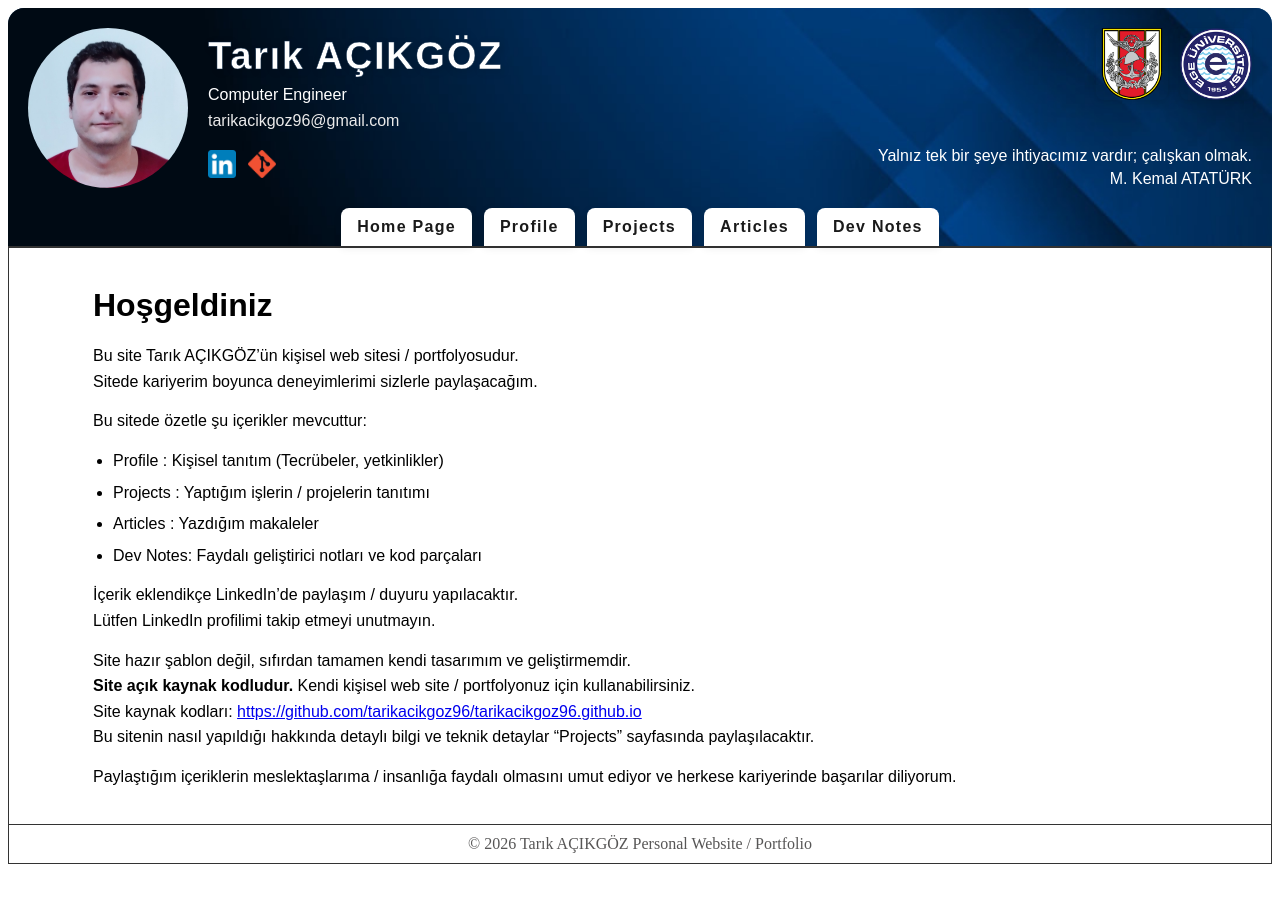
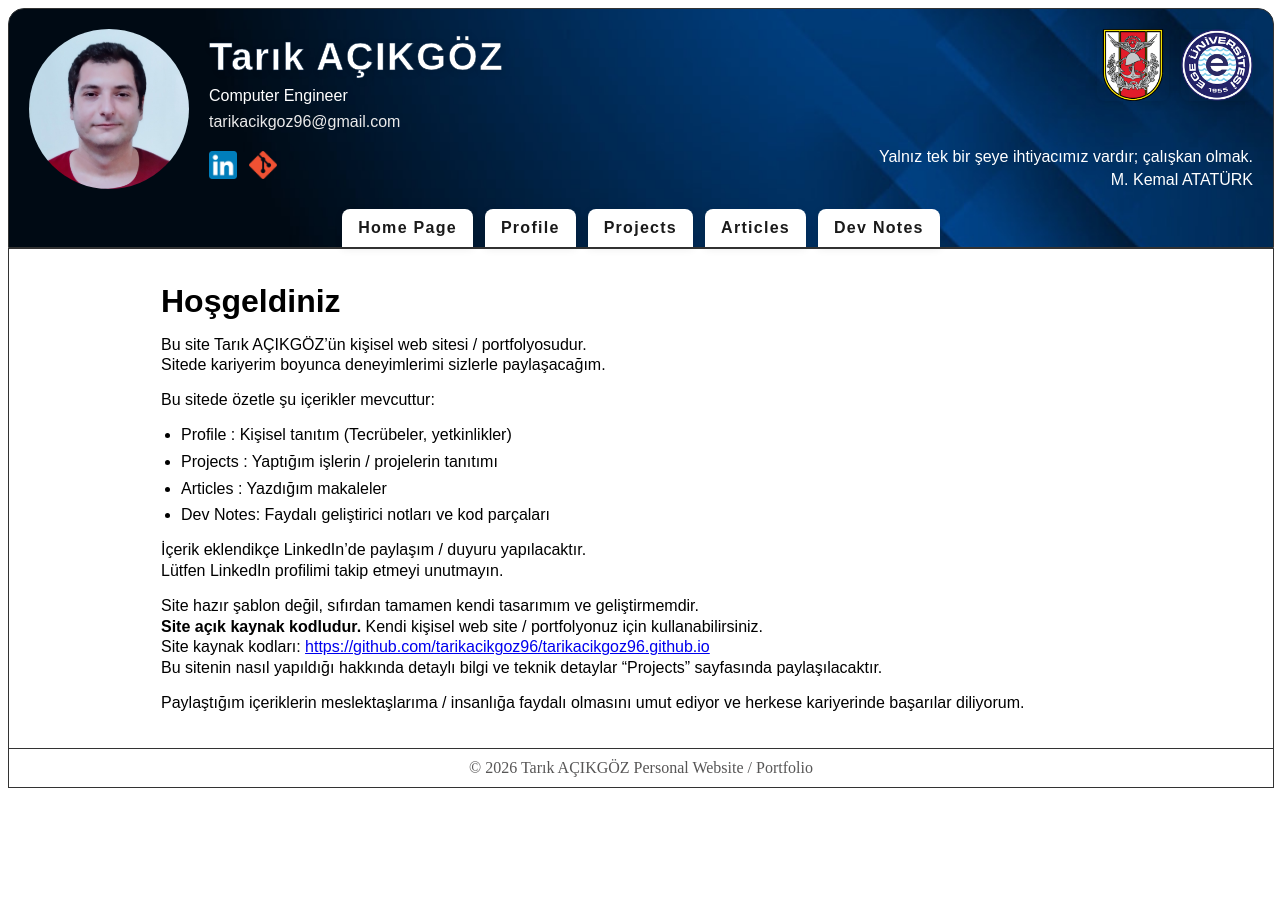
Before and after one commit to tarikacikgoz96/tarikacikgoz96.github.io, a Jekyll site: the page built from index.md, in a window 1280 px wide. Built offline with Jekyll 4.4.1, drawn with Linux system fonts in a browser that asks for light colours.

Commit message:
responsive revize v1.1

```diff
--- a/assets/css/footer.css
+++ b/assets/css/footer.css
@@ -9,7 +9,7 @@
     border: 0.0625rem solid #333;
     border-top: none;
     color: #575656;
-
+    width: 100%;
 }
 
 .site-footer p {
--- a/assets/css/header.css
+++ b/assets/css/header.css
@@ -9,7 +9,8 @@ header.site-header {
     background-size: cover;
     background-position: center;
     background-repeat: no-repeat;
-
+    width: 100%;
+    border: 0.0625rem solid #333;
 }
 
 
--- a/assets/css/page.css
+++ b/assets/css/page.css
@@ -1,27 +1,27 @@
 
 .page
 {
-    padding: 1.25rem;
+    /*padding: 1.25rem;*/
     margin: 0 auto;
     border: 0.0625rem solid #333;
     display: flex;
     font-family: Arial, sans-serif;
+    width: 100%;
+}
 
-}
+
+
+
 
 .main-content {
     flex: 1;
-    padding-left: clamp(1rem, 5vw, 6.25rem);
-
-    padding-right: clamp(1rem, 5vw, 6.25rem);
-    line-height: 1.6;
-    max-width: auto;
     width: 100%;
-
+    max-width: clamp(320px, 75vw, 1200px);
     margin: 0 auto;
-
+    padding-top: 1.25rem;
+    padding-bottom: 1.25rem;
+    line-height: 1.30;
 }
-
 
 
 .main-content p {
@@ -74,7 +74,11 @@
     font-family: Consolas, monospace;
 }
 
+.main-content a {
 
+    overflow-wrap: anywhere;
+
+}
 
 
 
```
